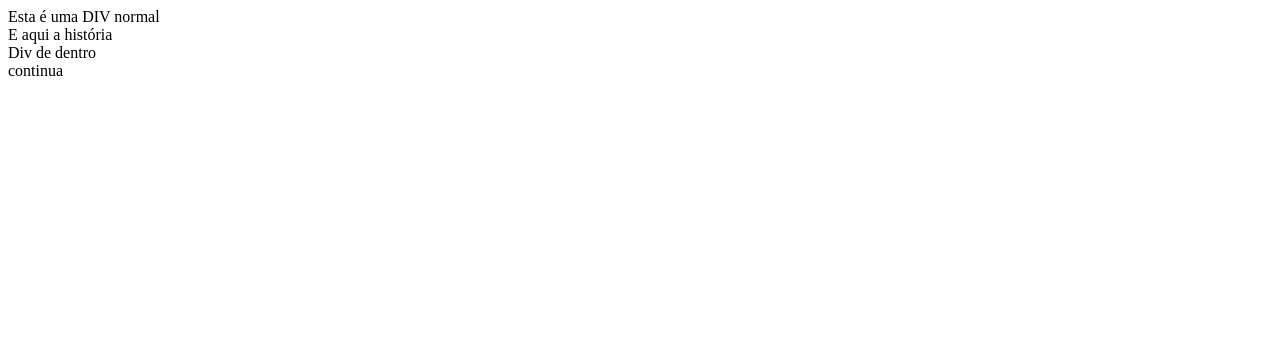
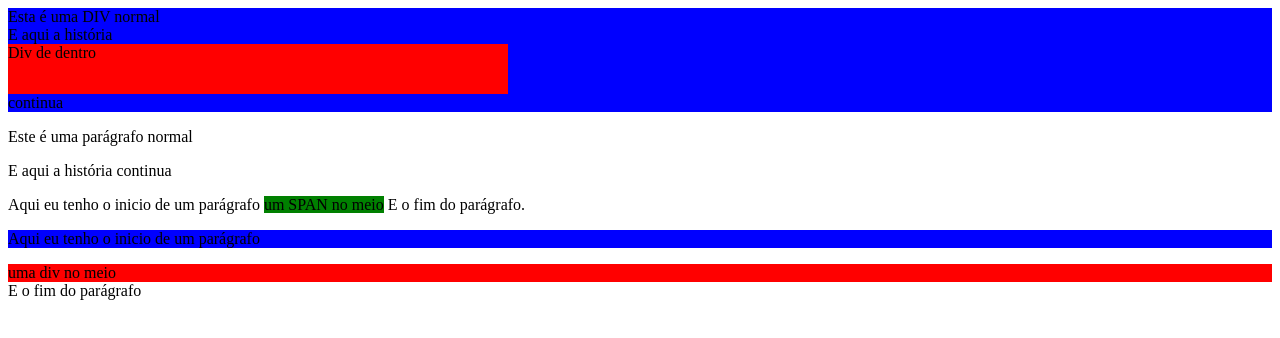
Before and after one commit to andreliu05/javascript, a plain HTML site: page ex02/index.html in a window 1280 px wide. Drawn offline with Linux system fonts and the light colour scheme.

Commit message:
atualização HTML+CSS+JS

```diff
--- a/ex02/index.html
+++ b/ex02/index.html
@@ -7,10 +7,24 @@
     <title>Página 1</title>
 </head>
 <body>
+    <div style="background-color: blue;">
+        <div> Esta é uma DIV normal</div>
+        <div>E aqui a história <div style="background-color: red; width: 500px; height: 50px">Div de dentro</div> continua</div>
+    </div>
     <div>
-        <div> Esta é uma DIV normal</div>
-        <div>E aqui a história <div>Div de dentro</div> continua</div>
+        <p>Este é uma parágrafo normal</p>
+        <p>E aqui a história continua</p>
     </div>
+
+    <p>
+
+        Aqui eu tenho o inicio de um parágrafo <span style="background-color: green; width: 500px"> um SPAN no meio</span> E o fim do parágrafo.
+    </p>
+
+    <p style="background-color: blue;">
+
+        Aqui eu tenho o inicio de um parágrafo <div style="background-color: red;">uma div no meio</div> E o fim do parágrafo
+    </p>
 
 </body>
 </html>
```
